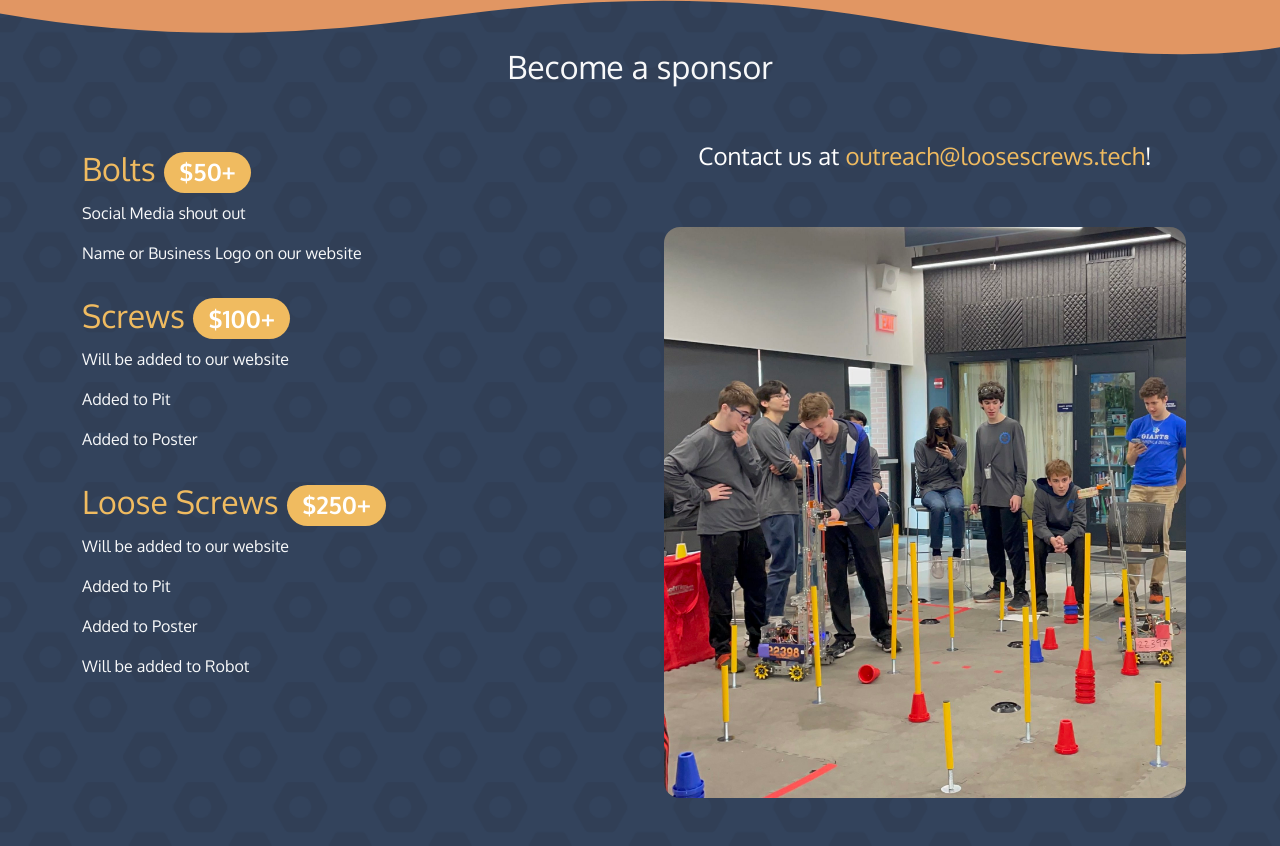
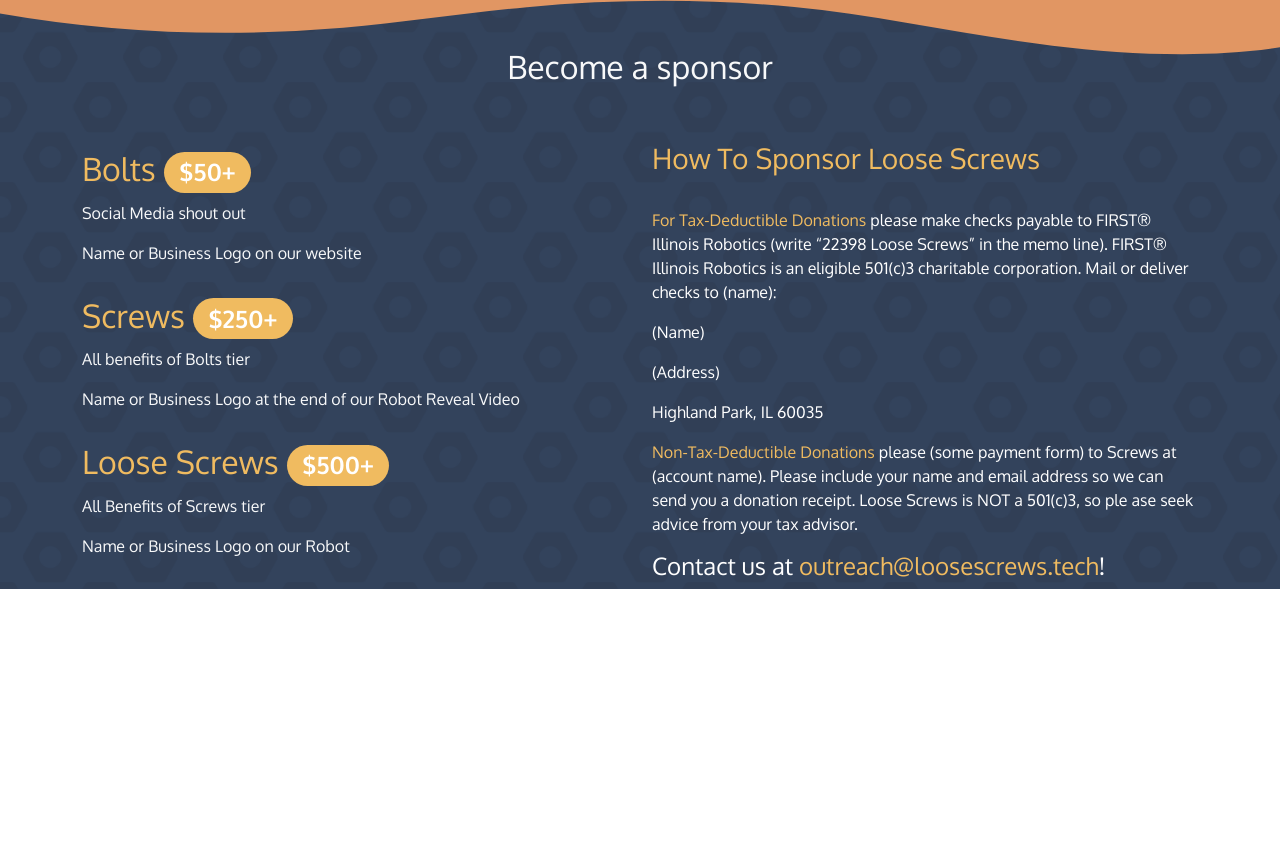
Before and after one commit to Loose-Screws/loose-screws.github.io, a website: page sponsors.html in a window 1280 px wide. Shown: the part 1793-2639 px from the top of the page. After the commit the page ends 2382 px from the top, so only its background shows below. Drawn offline with nearby package versions, Linux system fonts and the light colour scheme.

Commit message:
sponsor update

```diff
--- a/sponsors.html
+++ b/sponsors.html
@@ -230,28 +230,37 @@
 						</div>
 						<div class="py-2">
 							<h2 class="text-gold">
-								Screws <span class="badge rounded-pill bg-gold">$100+</span>
+								Screws <span class="badge rounded-pill bg-gold">$250+</span>
 							</h2>
-							<p class="text-light">Will be added to our website</p>
-							<p class="text-light">Added to Pit</p>
-							<p class="text-light">Added to Poster</p>
+							<p class="text-light">All benefits of Bolts tier</p>
+							<p class="text-light">Name or Business Logo at the end of our Robot Reveal Video</p>
 						</div>
 						<div class="py-2">
 							<h2 class="text-gold">
 								Loose Screws
-								<span class="badge rounded-pill bg-gold">$250+</span>
+								<span class="badge rounded-pill bg-gold">$500+</span>
 							</h2>
-							<p class="text-light">Will be added to our website</p>
-							<p class="text-light">Added to Pit</p>
-							<p class="text-light">Added to Poster</p>
-							<p class="text-light">Will be added to Robot</p>
+							<p class="text-light">All Benefits of Screws tier</p>
+							<p class="text-light">Name or Business Logo on our Robot</p>
 						</div>
 					</div>
-					<div class="col-12 col-md-6 d-flex flex-column align-items-center">
+					<div class="col-12 col-md-6 d-flex flex-column">
+						<h3 class="text-gold">How To Sponsor Loose Screws</h3>
+					</br>
+						<p class="text-white">
+							<span class="text-gold">For Tax-Deductible Donations</span> please make checks payable to FIRST® Illinois Robotics (write “22398 Loose Screws” in the memo line). FIRST® Illinois Robotics is an eligible 501(c)3 charitable corporation. Mail or deliver checks to (name):
+						</p>
+						<p class="text-white">(Name)</p>
+						<p class="text-white">(Address)</p>
+						<p class="text-white">Highland Park, IL 60035</p>
+						<p class="text-white">
+							<span class="text-gold">Non-Tax-Deductible Donations</span> please (some payment form) to Screws at (account name). Please include your name and email address so we can send you a donation receipt. Loose Screws is NOT a 501(c)3, so ple
+							ase seek advice from your tax advisor.
+						</p>
 						<h4 class="text-white">Contact us at <span class="text-gold">outreach@loosescrews.tech</span>!</h4>
-						<div class="container">
+						<!-- <div class="container">
 							<img class="img-fluid rounded-4 my-5" src="img/photos/tournament-3.jpg"/>
-						</div>
+						</div>	 -->
 					</div>
 						<!-- <div class="container">
 							<form>
```
Also changed, not shown: index.html (+24 -5 lines), portfolio.html (+1 -1 lines), team.html (+10 -0 lines).
